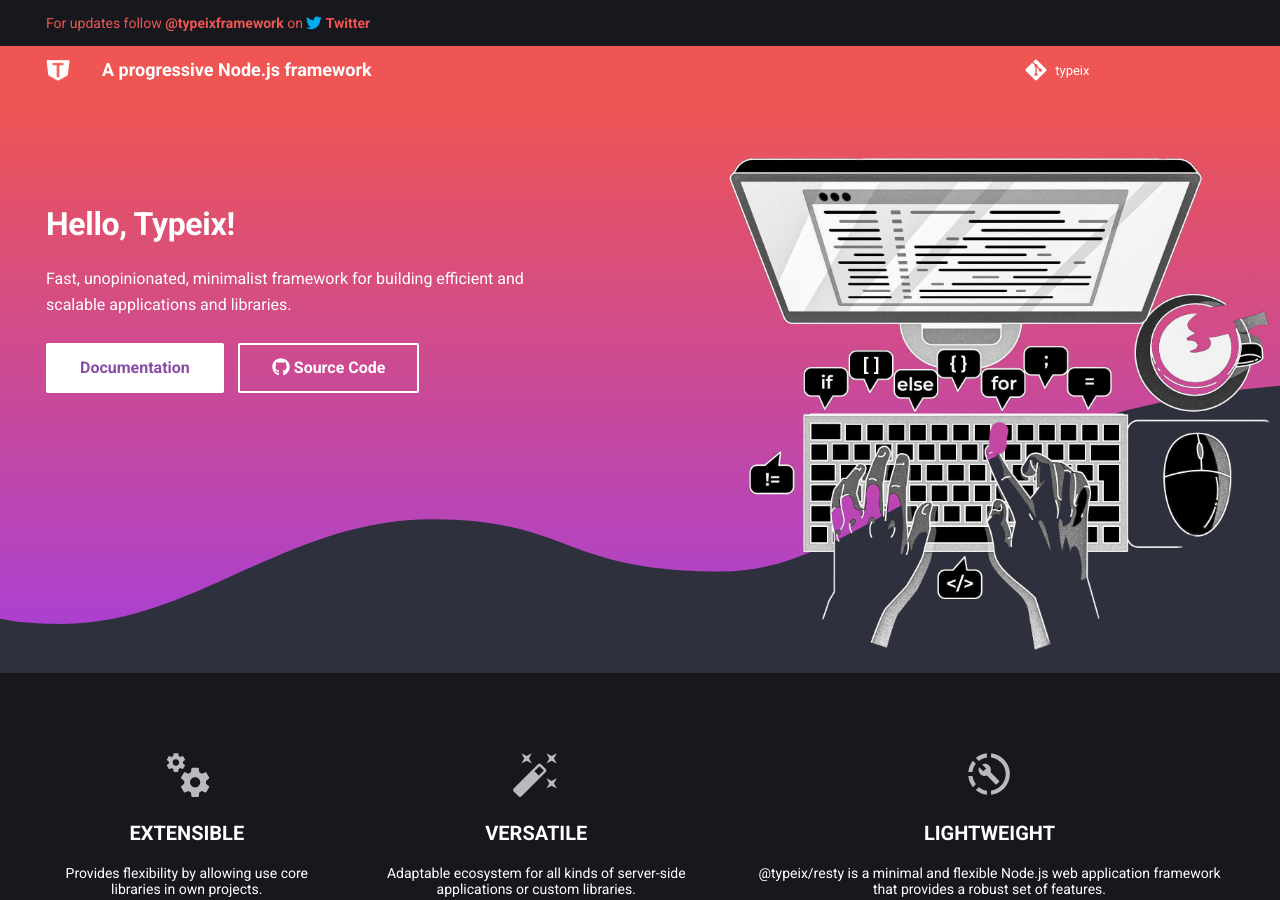
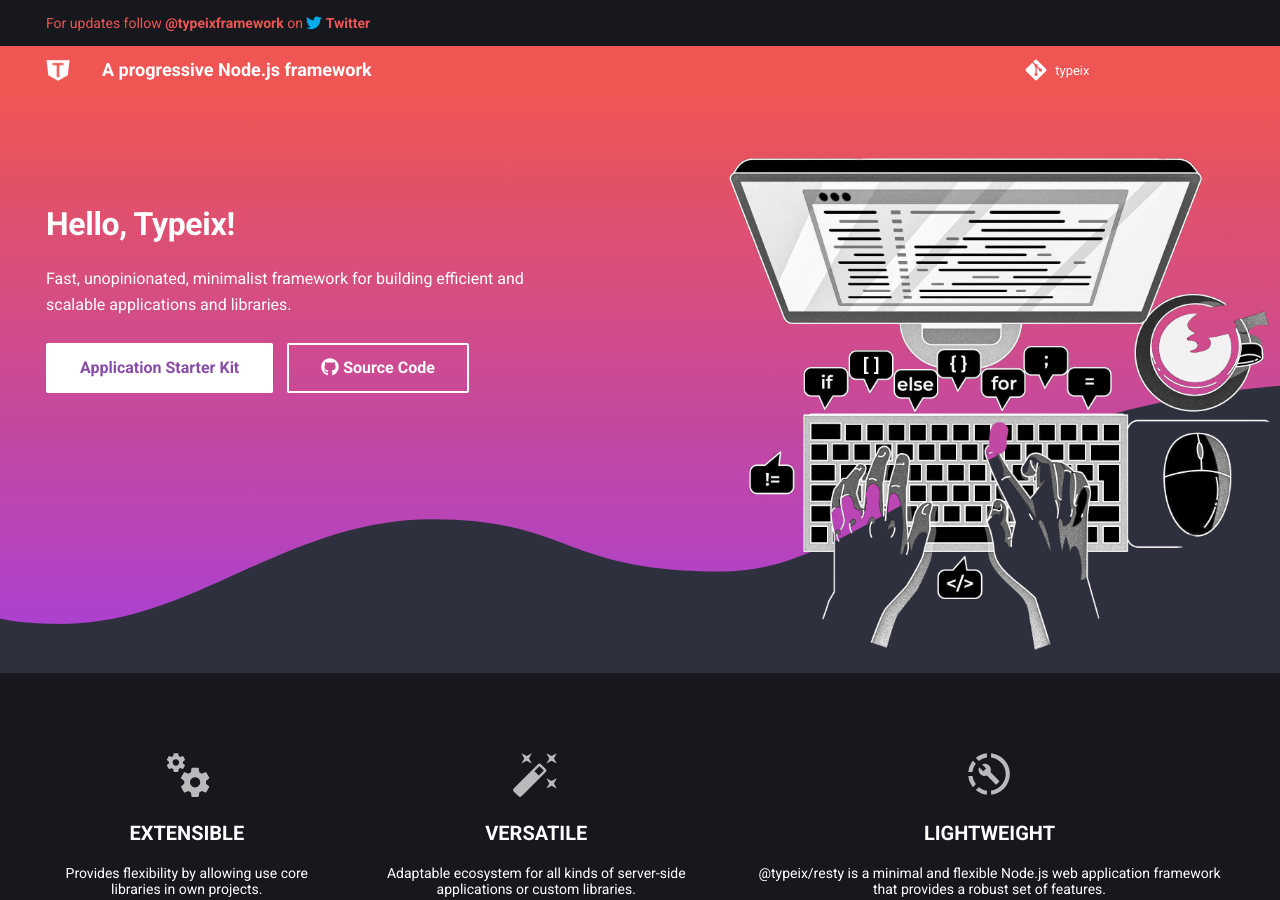
Before and after one commit to typeix/typeix.github.io, an MkDocs documentation site: the page built from docs/index.md, in a window 1280 px wide and 900 px high. Built offline with MkDocs 1.6.1 and Material for MkDocs 9.7.7, drawn with Linux system fonts in a browser that asks for light colours; comment, search, counter and statistics services are not loaded.

Commit message:
Rename button & set application starter kit until documentation is done

```diff
--- a/mkdocs.yml
+++ b/mkdocs.yml
@@ -7,7 +7,7 @@
 # Repository
 repo_name: typeix
 repo_url: https://github.com/typeix/typeix
-docs_url: https://docs.typeix.com
+docs_url: https://github.com/typeix/resty-webapp-starter
 edit_uri: ""
 
 
--- a/theme/home.html
+++ b/theme/home.html
@@ -12,7 +12,7 @@
                 <p>{{ config.home.intro_section.description }}</p>
                 <a href="{{ config.docs_url | url }}" title="{{ page.next_page.title | e }}"
                    class="md-button md-button--primary">
-                    Documentation
+                    Application Starter Kit
                 </a>
                 <a href="{{ config.repo_url | url }}" class="md-button">
                     <i class="twemoji">{% include ".icons/fontawesome/brands/github.svg" %}</i>
```
